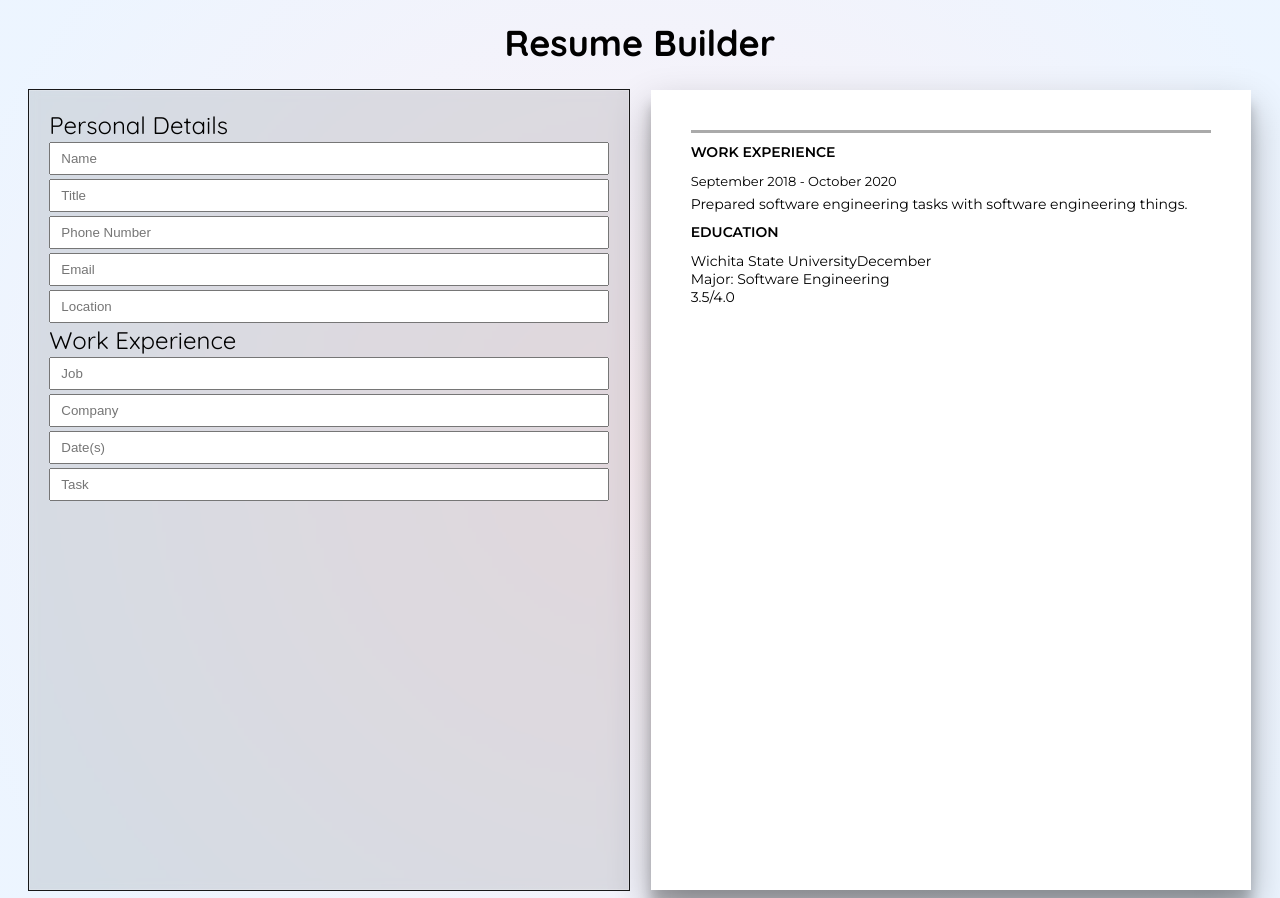
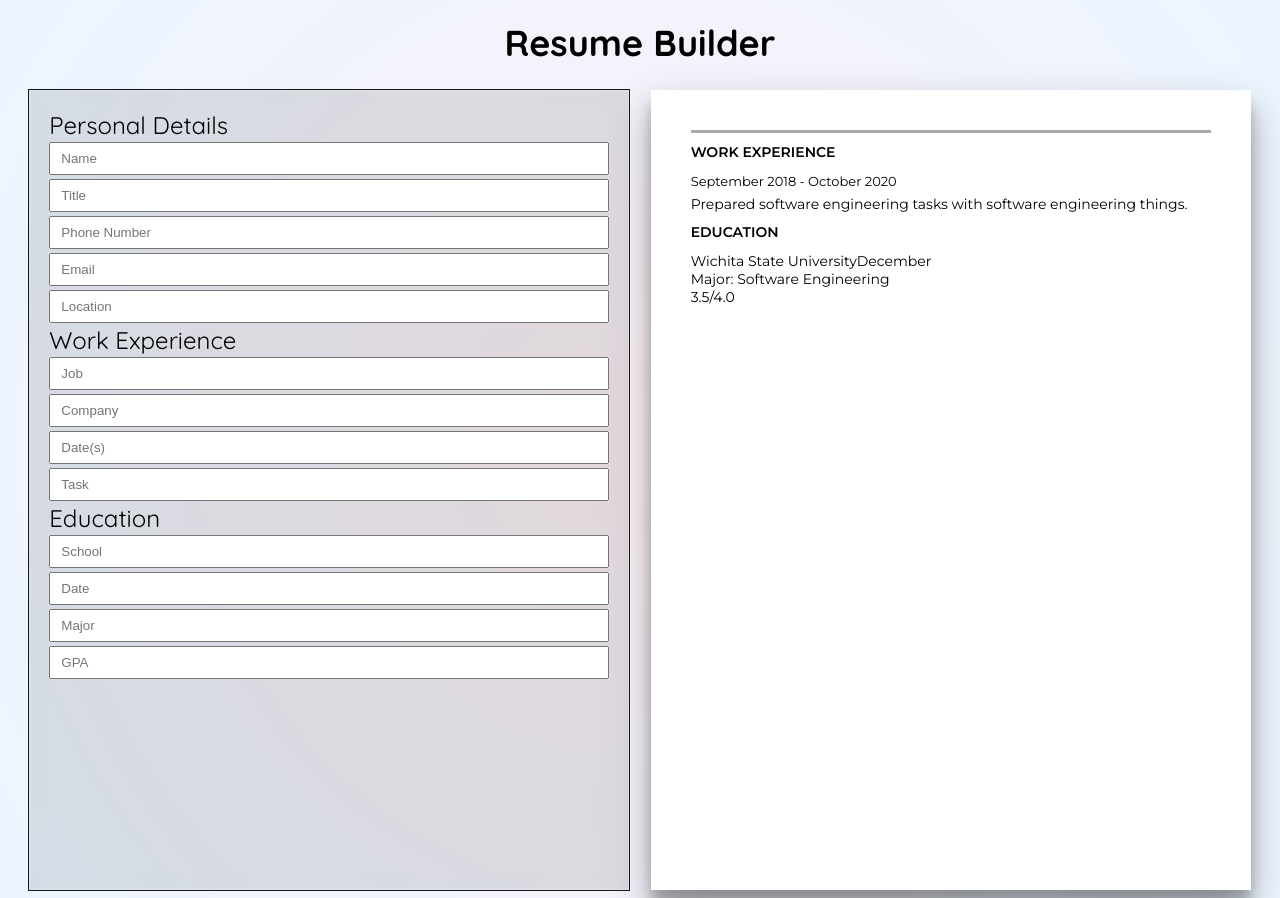
Before and after one commit to Faith-Gray/CV-Application, a React (Vite) app: page / in a window 1280 px wide. Built offline with nearby package versions, Linux system fonts and the light colour scheme.

Commit message:
update education form to display on the page

```diff
--- a/src/App.jsx
+++ b/src/App.jsx
@@ -4,6 +4,7 @@ import PersonalDetailsForm from './Form/PersonalDetailsForm'
 import PersonalDetailsResume from './Resume/PersonalDetailsResume'
 import Header from './Header'
 import WorkExperienceForm from './Form/WorkExperienceForm'
+import EducationForm from './Form/EducationForm'
 
 function App() {
     const [ PersonalDetailsFormData, setPersonalDetailsFormData ] = useState(
@@ -38,8 +39,8 @@ function App() {
       {schoolName: "", schoolDate: "", major: "", gpa: ""}
     );
 
-    function handleChangeExperience(e) {
-      setWorkExperienceFormData(prevEducationFormData => {
+    function handleChangeEducation(e) {
+      setEducationFormData(prevEducationFormData => {
           return {
               ...prevEducationFormData,
               [e.target.name]: e.target.value
@@ -54,6 +55,7 @@ function App() {
         <div className='form'>
           <PersonalDetailsForm PersonalDetailsFormData={PersonalDetailsFormData} handleChange={handleChange}/>
           <WorkExperienceForm WorkExperienceFormData={WorkExperienceFormData} handleChangeExperience={handleChangeExperience}/>
+          <EducationForm EducationFormData={EducationFormData} handleChangeEducation={handleChangeEducation}/>
 
         </div>
         <div className='resume'>
--- a/src/Form/EducationForm.jsx
+++ b/src/Form/EducationForm.jsx
@@ -2,6 +2,8 @@ function EducationForm( { EducationFormData, handleChangeEducation } ) {
 
 
     return (
+        <>
+        <div className="formHeaders">Education</div>
             <form>
                 <input
                     value={EducationFormData.schoolName}
@@ -32,6 +34,7 @@ function EducationForm( { EducationFormData, handleChangeEducation } ) {
                     name="gpa"
                 />
             </form>
+        </>
     );
 
 };
```
Lines whose indentation alone changed are shown as unchanged.
